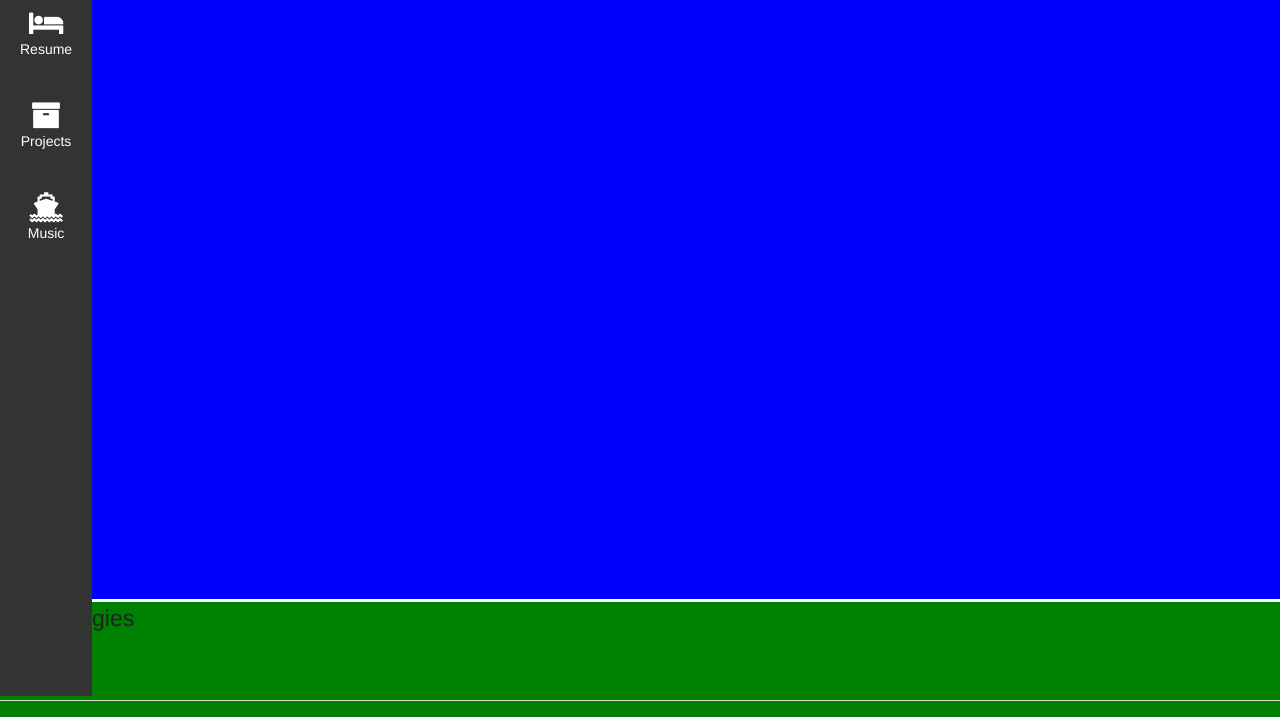
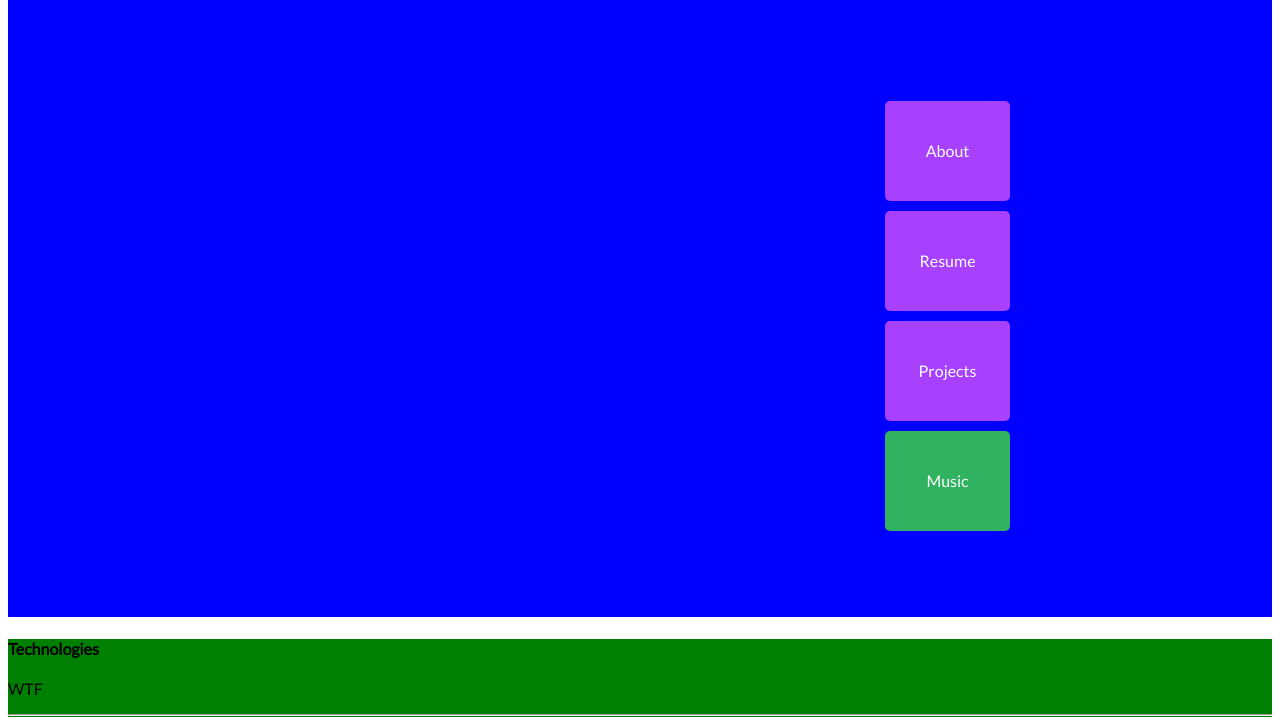
Before and after one commit to atawmicpm/pdizzle, a website: page app/index.html in a window 1280 px wide. Shown: the part 104-821 px from the top of the page. Drawn offline with nearby package versions, Linux system fonts and the light colour scheme; files that its build step writes are made by us from their sources; files whose address does not match are found by name.

Commit message:
created color palette and started fresh styles from scratch

```diff
--- a/app/index.html
+++ b/app/index.html
@@ -6,6 +6,8 @@
     <base href="/">
     <title>Phillip's World</title>
     <link rel="stylesheet" type="text/css" href="css/app.css">
+    <link href='http://fonts.googleapis.com/css?family=Lato&subset=latin,latin-ext' rel='stylesheet' type='text/css'>
+
   </head>
 
   <body ng-controller="MainController">
--- a/app/scripts/app.js
+++ b/app/scripts/app.js
@@ -79,7 +79,7 @@
       require: '^navigation',
       replace: true,
 
-      template: '<a class="item"><i class="{{icon}}"></i><label>{{name}}</label></a>',
+      template: '<a class="item"><i class=""></i><label>{{name}}</label></a>',
 
       link: function(scope, elem, attrs, navController) {
         scope.name = attrs.name;
--- a/app/styles/app.scss
+++ b/app/styles/app.scss
@@ -1,5 +1,48 @@
-@import '_foundation';
+// @import '_foundation';
 @import 'font-awesome/scss/font-awesome';
+
+$softgreen: rgba(94,255,153, 1);
+$darkgreen: rgba(48,178,96, 1);
+$purple: rgba(167,64,255, 1);
+$lightpurple: rgba(167,64,255, 0.8);
+$tan: rgba(204,146,55, 1);
+$brown: rgba(178,131,57, 1);
+
+$font-family: 'Lato', sans-serif;
+
+
+body {
+  font-family: $font-family;
+}
+
+.icon-bar {
+  width: 200px;
+  position: fixed;
+  top: 200px;
+  right: 200px;
+
+	.item {
+    width: 125px;
+    height: 100px;
+    line-height: 100px;
+    border-radius: 5px;
+    margin: 5px;
+    text-align: center;
+    float: left;
+    background-color: $purple;
+    color: white;
+    cursor: pointer;
+    &:hover {
+      background-color: $lightpurple;
+    }
+    &.active {
+      background-color: $darkgreen;
+    }
+    label {
+      cursor: pointer;
+    }
+	}
+}
 
 #About {
   background-color: blue;
--- a/package.json
+++ b/package.json
@@ -22,10 +22,16 @@
     "gulp-clean": "^0.3.1",
     "gulp-concat": "^2.4.3",
     "gulp-embedlr": "^0.5.2",
+    "gulp-jasmine": "^2.0.0",
     "gulp-jshint": "^1.9.0",
     "gulp-livereload": "^3.4.0",
     "gulp-sass": "^1.3.2",
     "gulp-util": "^3.0.2",
+    "jasmine": "^2.1.1",
+    "jasmine-jquery": "^2.0.6",
+    "jasmine-node": "^1.14.5",
+    "jasmine-reporters": "^1.0.1",
+    "jquery": "^2.1.3",
     "tiny-lr": "^0.1.4",
     "vinyl-source-stream": "^1.0.0"
   },
```
Also changed, not shown: dist/css/app.css, dist/index.html, dist/js/bundle.js.
